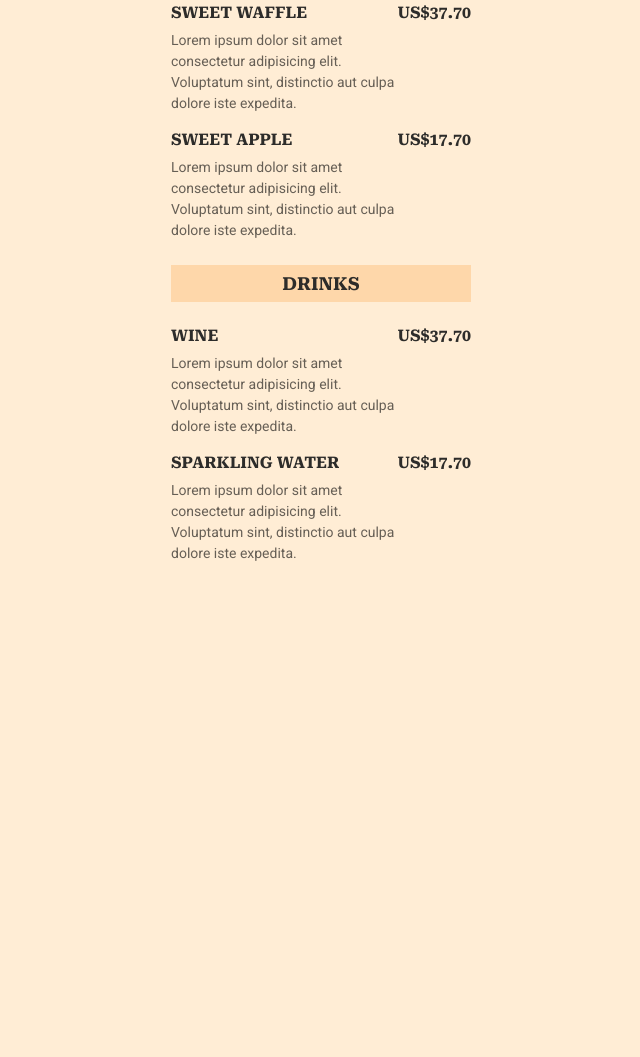
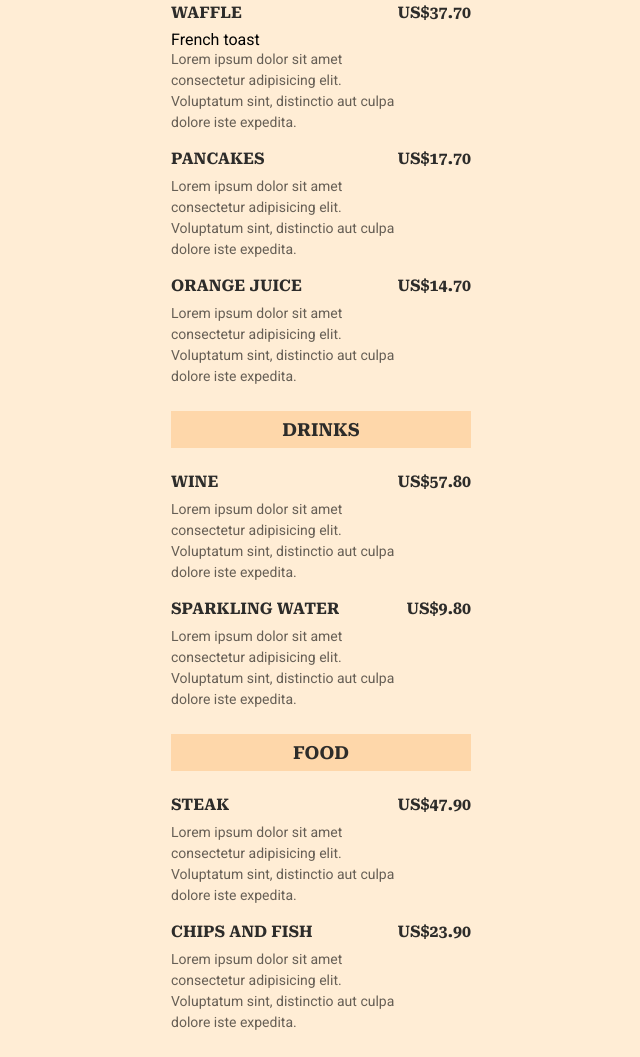
Before and after one commit to HeltonLCD/Maratona-Explorer-3, a plain HTML site: page index.html in a window 1280 px wide. Shown: the part 175-1232 px from the top of the page, without its empty margins (319-959 px from the left). Before the commit the page ends 800 px from the top, so only its background shows below. Drawn offline with Linux system fonts and the light colour scheme.

Commit message:
Updated Menu

```diff
--- a/index.html
+++ b/index.html
@@ -21,12 +21,11 @@
     </header>
 
     <section>
-
       <h2> Brunch </h2>
       <ul>
           <li>
               <div class="details">
-                    <h3>Sweet Waffle</h3>
+                  <h3> Waffle </h3>French toast
                   <p class="description">
                       Lorem ipsum dolor sit amet consectetur adipisicing elit.
                       Voluptatum sint, distinctio aut culpa dolore iste expedita.
@@ -37,7 +36,7 @@
 
           <li>
               <div class="details">
-                    <h3>Sweet Apple</h3>
+                  <h3> Pancakes </h3>
                   <p class="description">
                       Lorem ipsum dolor sit amet consectetur adipisicing elit.
                       Voluptatum sint, distinctio aut culpa dolore iste expedita.
@@ -45,34 +44,73 @@
               </div>
               <strong class="price"> US$17.70 </strong>
           </li>
-        </ul>
-      </section>
 
-      <section>
-        <h2>Drinks</h2>
-        <ul>
           <li>
               <div class="details">
-                    <h3>Wine</h3>
+                  <h3> Orange Juice </h3>
                   <p class="description">
                       Lorem ipsum dolor sit amet consectetur adipisicing elit.
                       Voluptatum sint, distinctio aut culpa dolore iste expedita.
                   </p>
               </div>
-                <strong class="price"> US$37.70 </strong>
+              <strong class="price"> US$14.70 </strong>
           </li>
+      </ul>
+    </section>
 
+    <section>
+      <h2> Drinks </h2>
+      <ul>
           <li>
               <div class="details">
-                    <h3>Sparkling Water</h3>
+                  <h3> Wine </h3>
                   <p class="description">
                       Lorem ipsum dolor sit amet consectetur adipisicing elit.
                       Voluptatum sint, distinctio aut culpa dolore iste expedita.
                   </p>
               </div>
-                <strong class="price"> US$17.70 </strong>
+              <strong class="price"> US$57.80 </strong>
+          </li>
+
+          <li>
+              <div class="details">
+                  <h3> Sparkling Water </h3>
+                  <p class="description">
+                      Lorem ipsum dolor sit amet consectetur adipisicing elit.
+                      Voluptatum sint, distinctio aut culpa dolore iste expedita.
+                  </p>
+              </div>
+              <strong class="price"> US$9.80 </strong>
           </li>
       </ul>
     </section>
+
+    <section>
+      <h2> Food </h2>
+      <ul>
+          <li>
+              <div class="details">
+                  <h3> Steak </h3>
+                  <p class="description">
+                      Lorem ipsum dolor sit amet consectetur adipisicing elit.
+                      Voluptatum sint, distinctio aut culpa dolore iste expedita.
+                  </p>
+              </div>
+              <strong class="price"> US$47.90 </strong>
+          </li>
+
+          <li>
+              <div class="details">
+                  <h3> Chips and Fish </h3>
+                  <p class="description">
+                      Lorem ipsum dolor sit amet consectetur adipisicing elit.
+                      Voluptatum sint, distinctio aut culpa dolore iste expedita.
+                  </p>
+              </div>
+              <strong class="price"> US$23.90 </strong>
+          </li>
+      </ul>
+    </section>
+
 </body>
 </html>
```
Lines whose indentation alone changed are shown as unchanged.
